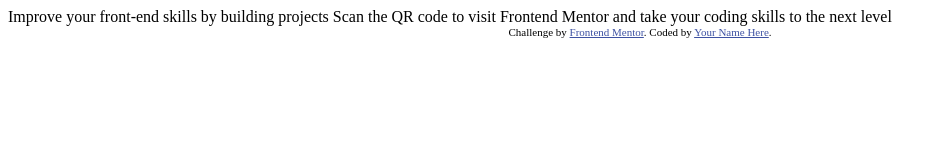
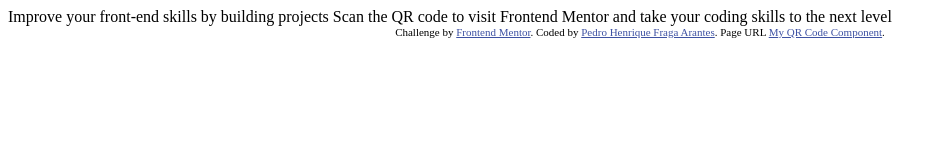
Before and after one commit to pedrohfarantes/QRCodeComponent, a plain HTML site: page index.html in a window 1280 px wide. Shown: the whole page, without its empty margins (0-947 px from the left). Drawn offline with Linux system fonts and the light colour scheme.

Commit message:
updated project

```diff
--- a/index.html
+++ b/index.html
@@ -22,7 +22,8 @@
 
   <div class="attribution">
     Challenge by <a href="https://www.frontendmentor.io?ref=challenge" target="_blank">Frontend Mentor</a>.
-    Coded by <a href="#">Your Name Here</a>.
+    Coded by <a href="https://www.linkedin.com/in/pedro-henrique-fraga-arantes-53128117a/" target="_blank">Pedro Henrique Fraga Arantes</a>.
+    Page URL <a href="qrcodecomponent.html">My QR Code Component</a>.
   </div>
 </body>
 </html>
```
